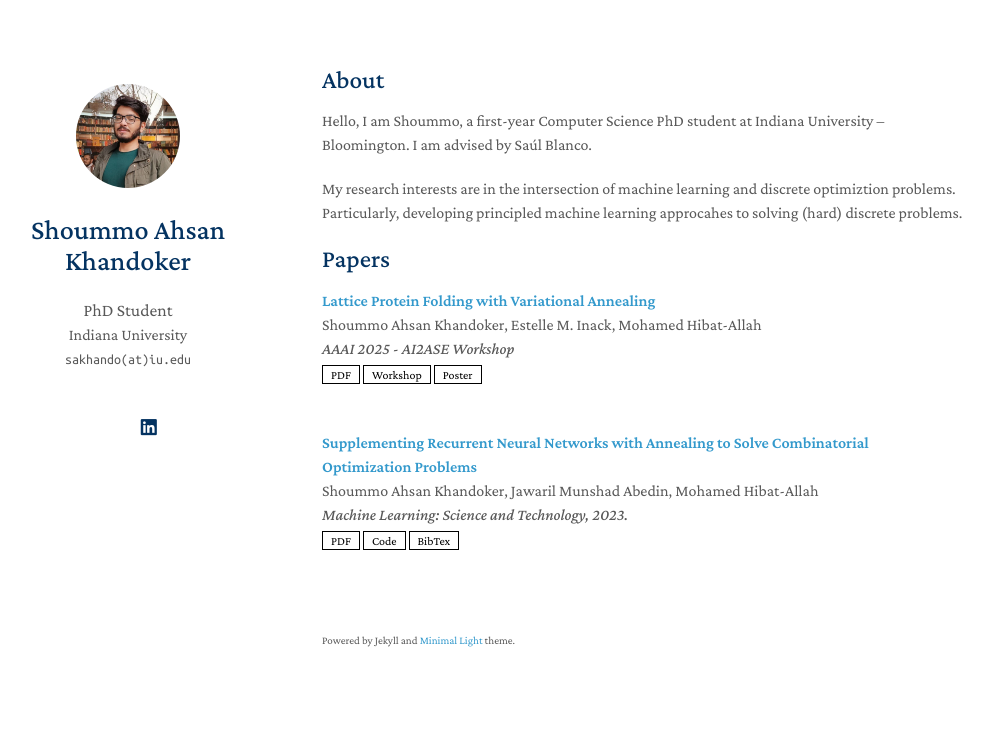
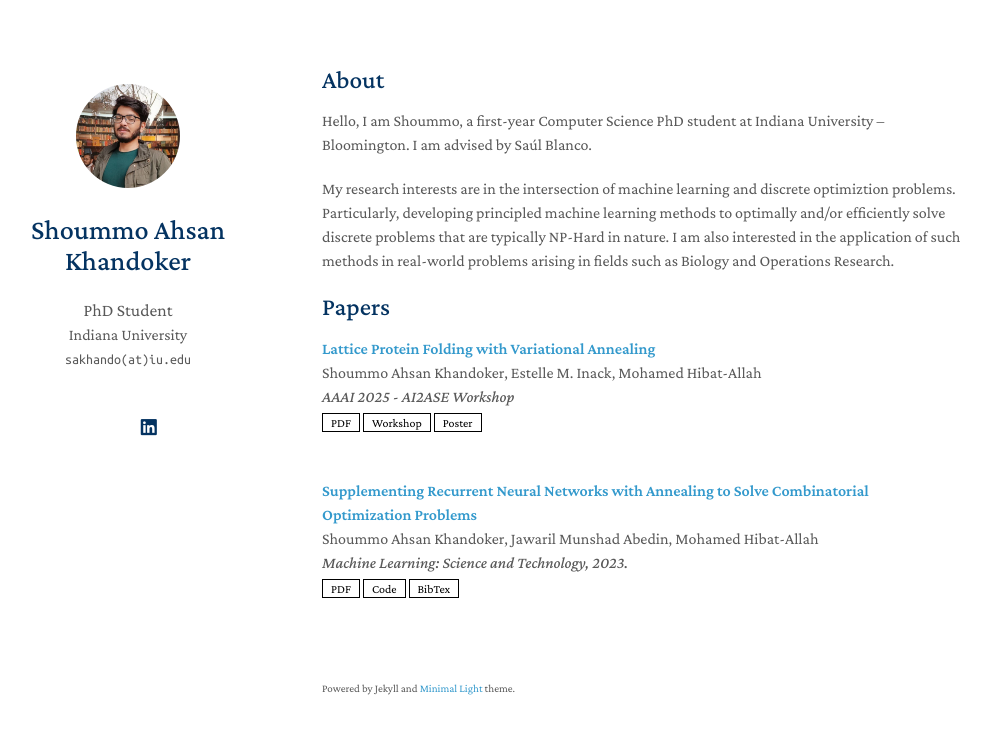
Before and after one commit to shoummoak/shoummoak.github.io, a Jekyll site: the page built from index.md, in a window 1280 px wide. Shown: the top 734 px of the page, without its empty margins (148-1141 px from the left). Built offline with Jekyll 4.4.1, drawn with Linux system fonts in a browser that asks for light colours; a style sheet for code colours, icons or effects is not loaded; our own code applies the rules of GitHub Pages for plain Markdown files.

Commit message:
Update index.md
Update About Me.

```diff
--- a/index.md
+++ b/index.md
@@ -6,6 +6,6 @@ layout: homepage
 
 Hello, I am Shoummo, a first-year Computer Science PhD student at Indiana University -- Bloomington. I am advised by Saúl Blanco.
 
-My research interests are in the intersection of machine learning and discrete optimiztion problems. Particularly, developing principled machine learning approcahes to solving (hard) discrete problems.
+My research interests are in the intersection of machine learning and discrete optimiztion problems. Particularly, developing principled machine learning methods to optimally and/or efficiently solve discrete problems that are typically NP-Hard in nature. I am also interested in the application of such methods in real-world problems arising in fields such as Biology and Operations Research.
 
 {% include_relative _includes/publications.md %}
```
